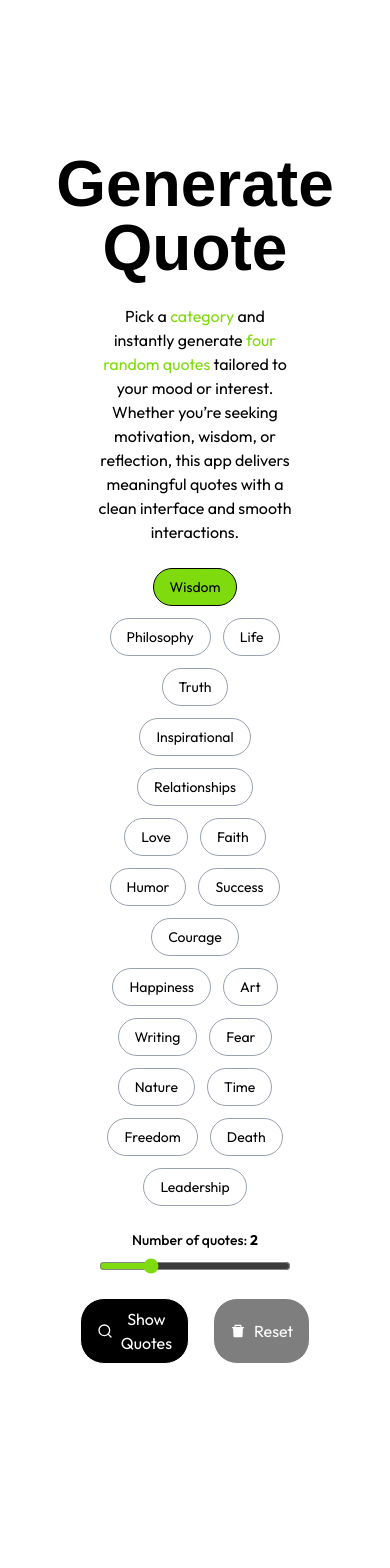
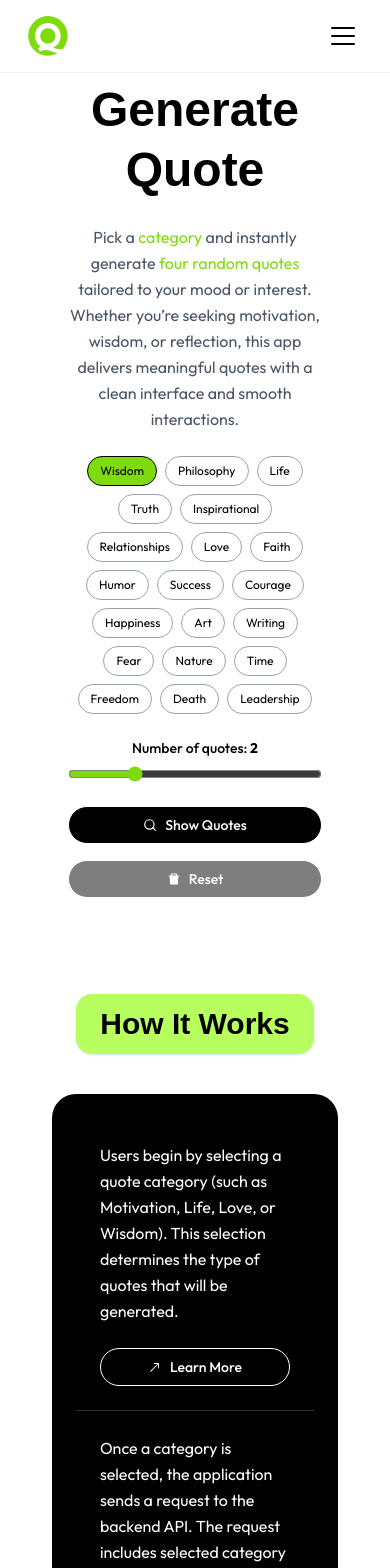
Before and after one commit to PaperNsalt/qoute-generator, a React (Vite) app: page /#/qoutes in a window 390 px wide. Shown: the top 1568 px of the page. Built offline with nearby package versions, Linux system fonts and the light colour scheme; a web font is replaced by a local one.

Commit message:
added responsive in homepage footer quotes page

```diff
--- a/src/components/ButtonComponent.jsx
+++ b/src/components/ButtonComponent.jsx
@@ -1,4 +1,4 @@
-import { motion } from "motion/react";
+import { motion } from "framer-motion";
 
 function ButtonLink({
   href,
@@ -8,6 +8,7 @@ function ButtonLink({
   download = false,
   newTab = false,
   icon,
+  className = "",
 }) {
   const MotionButton = (
     <motion.button
@@ -17,21 +18,27 @@ function ButtonLink({
       whileTap={!disabled ? { scale: 0.9, y: 1 } : {}}
       transition={{ type: "spring", stiffness: 300, damping: 15 }}
       className={`
-        flex items-center gap-2
-        border bg-black text-[1rem]
+        flex items-center justify-center gap-2
+        border bg-black
+        text-sm md:text-[1rem] font-medium
         text-white
-        px-4 py-2 rounded-3xl
+        px-3 py-2 md:px-4 md:py-2 rounded-3xl
         transition-colors duration-200
         hover:bg-[#b7ff5e] hover:text-black hover:border-black
         disabled:opacity-50 disabled:cursor-not-allowed
+        whitespace-nowrap
+        ${className}
       `}
     >
-      {icon && <span>{icon}</span>}
+      {icon && (
+        <span className="flex items-center justify-center text-current">
+          {icon}
+        </span>
+      )}
       {label}
     </motion.button>
   );
 
-  // 🔹 If it's a link
   if (href) {
     return (
       <a
@@ -46,7 +53,6 @@ function ButtonLink({
     );
   }
 
-  // 🔹 If it's a normal button
   return MotionButton;
 }
 
--- a/src/components/ContainerComponent.jsx
+++ b/src/components/ContainerComponent.jsx
@@ -3,10 +3,15 @@ import { ArrowUpRightIcon } from "./IconComponent";
 
 function ContainerComponent({ text, onClick }) {
   return (
-    <div className="flex flex-col justify-between gap-6 p-8 border-r border-white">
-      <p className="text-white">
-        {text}
-      </p>
+    <div
+      className={`
+        flex flex-col justify-between gap-6 p-6 md:p-8
+        border-white/20
+        border-b md:border-b-0 md:border-r
+        last:border-0
+      `}
+    >
+      <p className="text-white text-base md:text-lg leading-relaxed">{text}</p>
 
       <ButtonLink
         label="Learn More"
--- a/src/components/Footer.jsx
+++ b/src/components/Footer.jsx
@@ -1,14 +1,30 @@
+function Footer() {
+  return (
+    <footer className="mt-10 md:mt-20 pb-10 px-4">
+      {/* 1. text-center: Ensures text looks good if it wraps on very small screens.
+         2. gap-2: Adds consistent spacing between the heading and copyright.
+      */}
+      <div className="flex flex-col justify-center items-center text-center gap-2">
 
-function Footer(){
-  return (
-    <>
-    <footer className="mt-10">
-      <div className="flex flex-col justify-center items-center ">
-        <h2 className="text-[1.6rem]">Built with React.js and Tailwind CSS.</h2>
-        <p>Copyright © 2025. All rights reserved</p>
+        {/* Heading:
+            - text-xl: Smaller, readable size for mobile.
+            - md:text-[1.6rem]: Restores your custom size for desktop.
+            - font-medium: Adds a little weight for hierarchy.
+        */}
+        <h2 className="text-xl md:text-[1.6rem] font-medium">
+          Built with React.js and Tailwind CSS.
+        </h2>
+
+        {/* Copyright:
+            - text-sm: Standard convention for copyright text on mobile.
+            - md:text-base: Normal size on desktop.
+            - text-gray-600: Makes it slightly lighter than the heading for visual hierarchy.
+        */}
+        <p className="text-sm md:text-base text-gray-600">
+          Copyright © 2025. All rights reserved
+        </p>
       </div>
     </footer>
-    </>
   );
 }
 
--- a/src/components/Navbar.jsx
+++ b/src/components/Navbar.jsx
@@ -1,22 +1,106 @@
+import { useState } from "react";
+import { NavLink } from "react-router-dom";
+import { motion, AnimatePresence } from "framer-motion";
+import logo from "../assets/svg/QouteSparkLogo.svg";
+import { AboutIcon, ContactIcon, HomeIcon, QuoteIcon } from "./IconComponent";
 
-import logo from "../assets/svg/QouteSparkLogo.svg"
 
-import { NavLink } from "react-router-dom";
-import { AboutIcon, ContactIcon, HomeIcon, QuoteIcon } from "./IconComponent";
+const menuVariants = {
+  hidden: { opacity: 0, height: 0 },
+  visible: {
+    opacity: 1,
+    height: "auto",
+    transition: { duration: 0.3, ease: "easeInOut" },
+  },
+  exit: { opacity: 0, height: 0, transition: { duration: 0.2 } },
+};
+
 function Navbar() {
-  const textStyle = "flex flex-col justify-center items-center text-[1rem] text-black hover:bg-[#b7ff5e] py-1 px-2 rounded-xl transition-colors: duration-300 ease-in-out";
+  const [isOpen, setIsOpen] = useState(false);
+
+
+  const toggleMenu = () => setIsOpen(!isOpen);
+
+
+  const NavItem = ({ to, icon, label, onClick }) => (
+    <NavLink
+      to={to}
+      onClick={onClick}
+      className={({ isActive }) =>
+        `flex flex-col md:flex-row items-center gap-2 text-[1rem] font-medium py-2 px-4 rounded-xl transition-all duration-300 ease-in-out
+        ${
+          isActive
+            ? "bg-[#b7ff5e] text-black shadow-sm"
+            : "text-gray-600 hover:bg-gray-100 hover:text-black"
+        }`
+      }
+    >
+      <span className="text-xl md:text-lg">{icon}</span>
+      <span className="uppercase tracking-wide text-sm md:text-base">{label}</span>
+    </NavLink>
+  );
+
   return (
     <>
-      <header className="fixed top-0 left-0 w-full z-50 border-b bg-white/60 backdrop-blur-md max-[426px]:hidden">
-        <nav className="flex justify-between items-center max-w-[84%] mx-auto py-6 px-2">
-          <img src={logo} alt="logo"  className="size-10"/>
-          <ul className="flex gap-8 ">
-          <NavLink to="/" className={textStyle}>{HomeIcon}HOME</NavLink>
-          <NavLink to="/qoutes" className={textStyle}> {QuoteIcon}QUOTES</NavLink>
-          <NavLink to="/favorite" className={textStyle}> {AboutIcon}FAVORITE</NavLink>
-          <NavLink to="/contact" className={textStyle}> {ContactIcon}CONTACT</NavLink>
+      <header className="fixed top-0 left-0 w-full z-50 border-b border-gray-200/50 bg-white/80 backdrop-blur-md">
+        <nav className="flex justify-between items-center max-w-[90%] md:max-w-[84%] mx-auto py-4 px-2">
+
+          {/* LOGO */}
+          <NavLink to="/" className="flex items-center gap-2">
+            <img src={logo} alt="logo" className="size-10 md:size-12 hover:scale-105 transition-transform" />
+            <p className=" text-xl hidden sm:block tracking-tighter">QuoteSpark</p>
+          </NavLink>
+
+          {/* DESKTOP MENU (Hidden on Mobile) */}
+          <ul className="hidden md:flex gap-4 lg:gap-8 items-center">
+            <NavItem to="/" icon={HomeIcon} label="Home" />
+            <NavItem to="/qoutes" icon={QuoteIcon} label="Quotes" />
+            <NavItem to="/favorite" icon={AboutIcon} label="Favorites" />
+            <NavItem to="/contact" icon={ContactIcon} label="Contact" />
           </ul>
+
+          {/* MOBILE HAMBURGER BUTTON (Visible on Mobile) */}
+          <button
+            onClick={toggleMenu}
+            className="md:hidden p-2 rounded-lg hover:bg-gray-100 focus:outline-none transition-colors"
+            aria-label="Toggle Menu"
+          >
+            <div className="w-6 h-6 flex flex-col justify-center items-center gap-1.5">
+              <motion.span
+                animate={isOpen ? { rotate: 45, y: 6 } : { rotate: 0, y: 0 }}
+                className="w-full h-0.5 bg-black block rounded-full"
+              />
+              <motion.span
+                animate={isOpen ? { opacity: 0 } : { opacity: 1 }}
+                className="w-full h-0.5 bg-black block rounded-full"
+              />
+              <motion.span
+                animate={isOpen ? { rotate: -45, y: -8 } : { rotate: 0, y: 0 }}
+                className="w-full h-0.5 bg-black block rounded-full"
+              />
+            </div>
+          </button>
         </nav>
+
+        {/* MOBILE MENU DROPDOWN */}
+        <AnimatePresence>
+          {isOpen && (
+            <motion.div
+              variants={menuVariants}
+              initial="hidden"
+              animate="visible"
+              exit="exit"
+              className="md:hidden overflow-hidden bg-white border-b border-gray-200"
+            >
+              <ul className="flex flex-col gap-4 p-6 items-center">
+                <NavItem to="/" icon={HomeIcon} label="Home" onClick={toggleMenu} />
+                <NavItem to="/qoutes" icon={QuoteIcon} label="Quotes" onClick={toggleMenu} />
+                <NavItem to="/favorite" icon={AboutIcon} label="Favorites" onClick={toggleMenu} />
+                <NavItem to="/contact" icon={ContactIcon} label="Contact" onClick={toggleMenu} />
+              </ul>
+            </motion.div>
+          )}
+        </AnimatePresence>
       </header>
     </>
   );
--- a/src/components/QuoteCardComponent.jsx
+++ b/src/components/QuoteCardComponent.jsx
@@ -31,75 +31,72 @@ function QuoteCard({ quote, author, isFavorite, onToggleFavorite }) {
   };
 
   return (
-    <div className="flex flex-col justify-between gap-6 max-w-500 min-w-60 p-8 border border-b-8 rounded-xl shadow-sm hover:shadow-md transition bg-white relative">
-      {/* QUOTE ICON */}
-      <div className="flex justify-start">{QuoteLeftIcon}</div>
+    <div className="flex flex-col justify-between gap-4 md:gap-6 w-full max-w-[500px] p-6 md:p-8 border border-b-8 rounded-xl shadow-sm hover:shadow-md transition bg-white relative h-full">
+      <div className="flex justify-start text-gray-400">{QuoteLeftIcon}</div>
 
-      {/* QUOTE TEXT */}
-      <p className="text-[1.2rem] italic">{quote}</p>
+      <p className="text-lg md:text-[1.2rem] italic leading-relaxed text-gray-800 flex-grow">
+        {quote}
+      </p>
 
-      <div className="flex justify-end">{QuoteRightIcon}</div>
+      <div className="flex justify-end text-gray-400">{QuoteRightIcon}</div>
 
-      {/* AUTHOR */}
       <div className="flex justify-end">
-        <p className="text-right text-[1rem] py-1 px-2 bg-[#b7ff5e] rounded-lg text-black mt-2">
+        <p className="text-right text-sm md:text-base font-medium py-1 px-3 bg-[#b7ff5e] rounded-lg text-black mt-2 inline-block shadow-sm">
           — {author}
         </p>
       </div>
 
-      {/* ACTION BUTTONS */}
-      <div className="flex justify-end gap-3 items-center">
+      <div className="flex justify-end gap-3 items-center pt-2 border-t border-gray-100 mt-2">
         {/* COPY BUTTON */}
         <motion.div whileTap={{ scale: 0.9 }}>
           <ButtonLink
             icon={copied ? CheckIcon : CopyIcon}
             label={copied ? "Copied" : "Copy"}
             onClick={handleCopy}
-            className={`transition-all ${
-              copied ? "bg-green-500 text-white scale-105" : ""
+            className={`transition-all text-sm ${
+              copied
+                ? "bg-green-500 text-white scale-105 shadow-md"
+                : "hover:bg-gray-100"
             }`}
           />
         </motion.div>
 
-        {/* SAVE BUTTON */}
         <motion.div whileTap={{ scale: 0.9 }}>
           <ButtonLink
             icon={HeartIcon}
             label={savedFeedback || isFavorite ? "Saved" : "Save"}
             onClick={handleSave}
-            className={`transition-all ${
+            className={`transition-all text-sm ${
               savedFeedback || isFavorite
-                ? "bg-red-500 text-white scale-105"
-                : ""
+                ? "bg-red-500 text-white scale-105 shadow-md"
+                : "hover:bg-gray-100"
             }`}
           />
         </motion.div>
       </div>
 
-      {/* COPY FEEDBACK BADGE */}
       <AnimatePresence>
         {copied && (
           <motion.div
             initial={{ opacity: 0, y: 10 }}
             animate={{ opacity: 1, y: 0 }}
             exit={{ opacity: 0, y: 10 }}
-            className="absolute top-3 right-3 text-sm bg-green-500 text-white px-3 py-1 rounded-full shadow"
+            className="absolute top-2 right-2 md:top-3 md:right-3 text-xs md:text-sm bg-green-600 text-white px-3 py-1.5 rounded-full shadow-lg z-10 flex items-center gap-1"
           >
-            Copied to clipboard
+            {CheckIcon} Copied!
           </motion.div>
         )}
       </AnimatePresence>
 
-      {/* SAVE FEEDBACK BADGE */}
       <AnimatePresence>
         {savedFeedback && (
           <motion.div
             initial={{ opacity: 0, y: 10 }}
             animate={{ opacity: 1, y: 0 }}
             exit={{ opacity: 0, y: 10 }}
-            className="absolute top-3 left-3 text-sm bg-green-500 text-white px-3 py-1 rounded-full shadow"
+            className="absolute top-2 left-2 md:top-3 md:left-3 text-xs md:text-sm bg-red-500 text-white px-3 py-1.5 rounded-full shadow-lg z-10 flex items-center gap-1"
           >
-            Added to favorites
+            {HeartIcon} Saved!
           </motion.div>
         )}
       </AnimatePresence>
--- a/src/index.css
+++ b/src/index.css
@@ -41,9 +41,7 @@ p {
   font-family: var(--font-secondary);
 }
 
-section {
-  padding-top: 4em;
-}
+
 
 .carousel-wrapper {
   margin: 4rem auto;
--- a/src/pages/HomePage.jsx
+++ b/src/pages/HomePage.jsx
@@ -114,9 +114,9 @@ function HomePage() {
 
   return (
     <>
-      <section>
-        <div className="grid grid-cols-1 md:grid-cols-2 gap-8 md:gap-0 p-6 md:p-10 min-h-screen md:min-h-0">
-          <div className="flex flex-col justify-center items-center md:items-start text-center md:text-left order-1">
+      <section className="mt-14">
+        <div className="grid grid-cols-1 md:grid-cols-2 md:gap-0 p-6 md:p-10 min-h-screen md:min-h-0">
+          <div className="flex flex-col justify-center gap-8 items-center md:items-start text-center md:text-left order-1">
             <h1 className="text-4xl md:text-5xl lg:text-[4rem] leading-tight md:leading-16 font-bold">
               Generate inspiring quotes anytime, anywhere
             </h1>
@@ -132,7 +132,6 @@ function HomePage() {
               onClick={fetchQuoteOfTheDay}
             />
 
-            {/* QUOTE PANEL */}
             <AnimatePresence>
               {quoteOfDay && (
                 <motion.div
@@ -140,7 +139,6 @@ function HomePage() {
                   animate={{ opacity: 1, y: 0 }}
                   exit={{ opacity: 0, y: 20 }}
                   transition={{ type: "spring", stiffness: 120, damping: 18 }}
-                  // Added w-full to ensure it uses available width on mobile
                   className="mt-8 p-6 bg-white border border-b-8 rounded-2xl shadow-md w-full max-w-md mx-auto md:mx-0 text-left"
                 >
                   <p className="italic text-lg md:text-[1.2rem] mb-4 text-gray-800">
@@ -181,10 +179,6 @@ function HomePage() {
       </section>
 
       <section>
-        {/* 1. p-4 md:p-10: Less padding on mobile.
-    2. grid-cols-1: Single column on mobile.
-    3. xl:grid-cols-2: Two columns on very large screens (or use lg:grid-cols-2).
-  */}
         <div className="p-4 md:p-10 grid grid-cols-1 xl:grid-cols-2 gap-4 md:gap-8">
           <CardComponent
             title="Random"
@@ -227,24 +221,12 @@ function HomePage() {
       </section>
 
       <section>
-        {/* 1. grid-cols-1: Single column layout for mobile.
-    2. md:grid-cols-2: Two-column layout for medium screens (tablets/desktops) and up.
-    3. gap-8: Adds space between the text and the animation when stacked.
-    4. p-6 md:p-10: Reduces padding on mobile to save space.
-  */}
         <div className="grid grid-cols-1 md:grid-cols-2 gap-8 md:gap-0 p-6 md:p-10">
-          {/* Text Container */}
           <div className="flex flex-col justify-center md:justify-evenly md:items-center">
-            {/* Typography Adjustments:
-         - text-4xl: Smaller, readable heading for mobile.
-         - lg:text-[3.8rem]: Original large size for large screens.
-         - leading-tight: Improves readability of the heading.
-      */}
             <h1 className="text-4xl text-center lg:text-[3.8rem] leading-tight font-bold mb-6 md:mb-0">
               Let's make things happen
             </h1>
 
-            {/* Paragraph: Added standard text size for mobile and margin for spacing */}
             <p className="text-base text-center md:text-lg text-gray-700 mb-8 md:mb-0">
               Lorem ipsum dolor sit amet consectetur adipisicing elit. Officia
               cum fuga ea provident tenetur id eius minus necessitatibus
@@ -259,7 +241,6 @@ function HomePage() {
             <ButtonLink label="Get your free proposal" />
           </div>
 
-          {/* Animation Container */}
           <div className="flex max-[426px]:hidden justify-center items-center mt-8 md:mt-0">
             <QuoteAnimation />
           </div>
@@ -267,26 +248,25 @@ function HomePage() {
       </section>
 
       <section>
-        <div className="p-10 flex gap-4 justify-start items-center">
-          <h1 className="text-[3.8rem] bg-[#b7ff5e] py-2 px-4 rounded-2xl">
+        <div className="flex flex-col md:flex-row gap-6 md:gap-8 p-6 md:p-10 justify-start items-start md:items-center max-[426px]:items-center">
+          <h1 className="text-4xl md:text-[3.8rem] bg-[#b7ff5e] py-2 px-4 rounded-2xl font-bold whitespace-nowrap">
             Purpose
           </h1>
 
-          <p>
+          <p className="text-base md:text-xl text-gray-700 leading-relaxed">
             The goal of this project is to demonstrate clean UI design, smooth
             animations, and efficient state management using React.
           </p>
         </div>
       </section>
 
-      <section className="space-y-20">
+      <section className="space-y-10 md:space-y-20">
         <LearnMoreComponent
           title={contentMap[activeContent].title}
           paragraphs={contentMap[activeContent].paragraphs}
         />
 
-        {/* Top Cards */}
-        <div className="grid grid-cols-[repeat(auto-fit,minmax(400px,2fr))] bg-black p-10 rounded-3xl">
+        <div className="grid grid-cols-1 lg:grid-cols-3 bg-black p-6 md:p-10 rounded-3xl">
           <ContainerComponent
             text="This Quote Generator is a simple and modern web application built to deliver inspiration instantly."
             onClick={() => setActiveContent("about")}
--- a/src/pages/QuotesPage.jsx
+++ b/src/pages/QuotesPage.jsx
@@ -155,15 +155,28 @@ const toggleFavorite = (quote) => {
 
   const spanStyle = "text-[#7fdb0d]";
   return (
-    <section className="">
-      <div className="flex flex-col w-[60vw] mt-8 justify-center items-center mx-auto p-6 space-y-6 rounded-3xl mb-10">
-        <h1 className="text-[4rem] font-bold text-center leading-16">
+ <section className="px-4 md:px-8">
+  {/* 1. w-full: Allows the container to fill the width on mobile.
+      2. max-w-3xl: Prevents it from getting too wide on desktop.
+      3. mt-8 / mt-16: Adjusts vertical spacing for different screens.
+  */}
+  <div className="flex flex-col w-full max-w-3xl mt-8 md:mt-16 justify-center items-center mx-auto p-4 md:p-6 space-y-6 rounded-3xl mb-10">
+
+    {/* HEADING
+        1. text-5xl: A readable large size for mobile.
+        2. md:text-[4rem]: Your original huge size for desktop.
+    */}
+    <h1 className="text-5xl md:text-[4rem] font-bold text-center leading-tight md:leading-16">
       Generate
       <br />
       Quote
     </h1>
 
-        <p className="text-center w-[50vw]">
+    {/* PARAGRAPH
+        1. w-full: Uses full width on mobile.
+        2. md:w-2/3: Restricts width on desktop for better readability line-length.
+    */}
+    <p className="text-center text-base md:text-lg text-gray-600 w-full md:w-2/3 leading-relaxed">
       Pick a <span className={spanStyle}>category</span> and instantly
       generate <span className={spanStyle}> four random quotes </span>{" "}
       tailored to your mood or interest. Whether you’re seeking motivation,
@@ -171,19 +184,17 @@ const toggleFavorite = (quote) => {
       clean interface and smooth interactions.
     </p>
 
-        {/* CATEGORY */}
-        {/* CATEGORY RADIO BUTTONS */}
-        {/* CATEGORY MULTI-SELECT */}
-        <div className="flex flex-wrap justify-center gap-3 max-w-4xl">
+    {/* CATEGORY BUTTONS */}
+    <div className="flex flex-wrap justify-center gap-2 md:gap-3 max-w-4xl">
       {CATEGORIES.map((cat) => {
         const active = categories.includes(cat);
-
         return (
           <motion.label
             key={cat}
             whileHover={{ scale: 1.05 }}
             whileTap={{ scale: 0.95 }}
-                className={`cursor-pointer px-4 py-2 rounded-full border text-sm capitalize transition
+            // Added select-none to prevent text highlighting while tapping
+            className={`cursor-pointer px-3 py-1.5 md:px-4 md:py-2 rounded-full border text-xs md:text-sm capitalize transition select-none
             ${
               active
                 ? "bg-[#7fdb0d] text-black border-black"
@@ -202,8 +213,8 @@ const toggleFavorite = (quote) => {
       })}
     </div>
 
-        {/* QUOTE COUNT */}
-        <div className="flex flex-col items-center gap-2">
+    {/* QUOTE COUNT SLIDER */}
+    <div className="flex flex-col items-center gap-2 w-full max-w-xs">
       <label className="text-sm font-medium">
         Number of quotes: <span className="font-bold">{limit}</span>
       </label>
@@ -214,12 +225,15 @@ const toggleFavorite = (quote) => {
         max={5}
         value={limit}
         onChange={(e) => setLimit(Number(e.target.value))}
-            className="w-48 accent-[#7fdb0d]"
+        className="w-full accent-[#7fdb0d] cursor-pointer"
       />
     </div>
 
-        {/* BUTTON */}
-        <div className="flex gap-6 justify-center">
+    {/* ACTION BUTTONS
+        1. flex-col: Stacks buttons on very small screens.
+        2. sm:flex-row: Side-by-side on larger phones and up.
+    */}
+    <div className="flex flex-col sm:flex-row gap-4 md:gap-6 justify-center w-full sm:w-auto">
       <ButtonLink
         icon={
           loading ? (
@@ -253,24 +267,27 @@ const toggleFavorite = (quote) => {
       />
     </div>
 
-        {/* ERROR */}
+    {/* ERROR DISPLAY */}
     {error && (
-          <p className="text-center text-red-500 bg-red-200 py-2 px-4 rounded-2xl flex flex-col justify-center items-center">
-            {SadIcon}
+      <p className="text-center text-red-500 bg-red-100 border border-red-200 py-3 px-6 rounded-2xl flex flex-col justify-center items-center gap-2 text-sm md:text-base">
+        <span className="text-2xl">{SadIcon}</span>
         {error}
       </p>
     )}
   </div>
 
-      {/* LOADING */}
-      {/* SKELETON LOADERS */}
+  {/* LOADING SKELETONS
+      1. grid-cols-1: Single column stack on mobile.
+      2. md:grid-cols-2: Two columns on tablet.
+      3. xl:grid-cols-4: Four columns on large screens.
+  */}
   <AnimatePresence>
     {loading && (
       <motion.div
         initial={{ opacity: 0 }}
         animate={{ opacity: 1 }}
         exit={{ opacity: 0 }}
-            className="grid grid-cols-[repeat(auto-fit,minmax(300px,2fr))] gap-6"
+        className="grid grid-cols-1 md:grid-cols-2 xl:grid-cols-4 gap-6 mb-10"
       >
         {Array.from({ length: limit }).map((_, index) => (
           <QuoteSkeleton key={index} />
@@ -279,7 +296,7 @@ const toggleFavorite = (quote) => {
     )}
   </AnimatePresence>
 
-      {/* QUOTES */}
+  {/* QUOTES GRID */}
   <AnimatePresence mode="popLayout">
     {!loading && quotes.length > 0 && (
       <motion.div
@@ -288,14 +305,14 @@ const toggleFavorite = (quote) => {
         animate="visible"
         exit="exit"
         layout
-            className="grid grid-cols-[repeat(auto-fit,minmax(300px,2fr))] gap-6"
+        className="grid grid-cols-1 md:grid-cols-2 xl:grid-cols-4 gap-6 mb-20"
       >
         {quotes.map((q, index) => (
           <motion.div
-                key={index}
+            key={`${q.quote}-${index}`} // Composite key helps React track changes better
             variants={quoteVariants}
             layout
-                className="grid grid-cols-[repeat(auto-fit,minmax(300px,2fr))] gap-6"
+            className="h-full"
           >
             <QuoteCard
               quote={q.quote}
@@ -311,13 +328,17 @@ const toggleFavorite = (quote) => {
     )}
   </AnimatePresence>
 
-      {/* HOW IT WORKS */}
-      <div className="flex flex-col justify-center items-center mt-70">
-        <h1 className="text-[4rem] px-4 py-2 bg-[#b7ff5e] rounded-3xl">
+  {/* HOW IT WORKS SECTION */}
+  <div className="flex flex-col justify-center items-center mt-20 md:mt-32 mb-20">
+    <h1 className="text-3xl md:text-[4rem] px-6 py-3 bg-[#b7ff5e] rounded-2xl md:rounded-3xl font-bold text-center shadow-sm">
       How It Works
     </h1>
 
-        <div className="grid grid-cols-[repeat(auto-fit,minmax(300px,2fr))] bg-black p-10 mt-10 rounded-3xl">
+    {/* INFO GRID
+        1. grid-cols-1: Stacks steps vertically on mobile (logical flow 1->2->3->4).
+        2. lg:grid-cols-4: Spreads them out on desktop.
+    */}
+    <div className="grid grid-cols-1 md:grid-cols-2 lg:grid-cols-4 gap-0 bg-black p-6 md:p-10 mt-10 rounded-3xl overflow-hidden">
       <ContainerComponent text="Users begin by selecting a quote category (such as Motivation, Life, Love, or Wisdom). This selection determines the type of quotes that will be generated." />
 
       <ContainerComponent text="Once a category is selected, the application sends a request to the backend API. The request includes selected category and required number of quotes (4). This is handled asynchronously to ensure a smooth and responsive user experience." />
```
Lines whose indentation alone changed are shown as unchanged.
